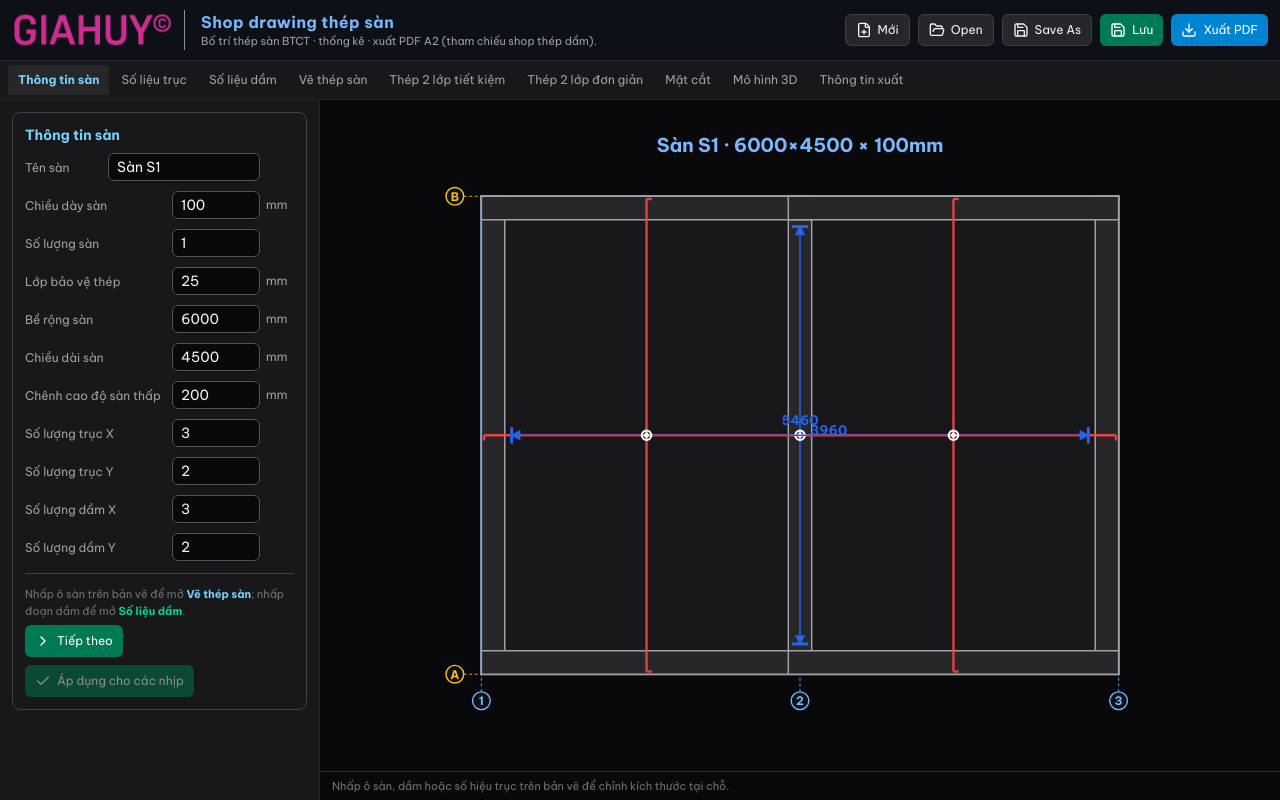
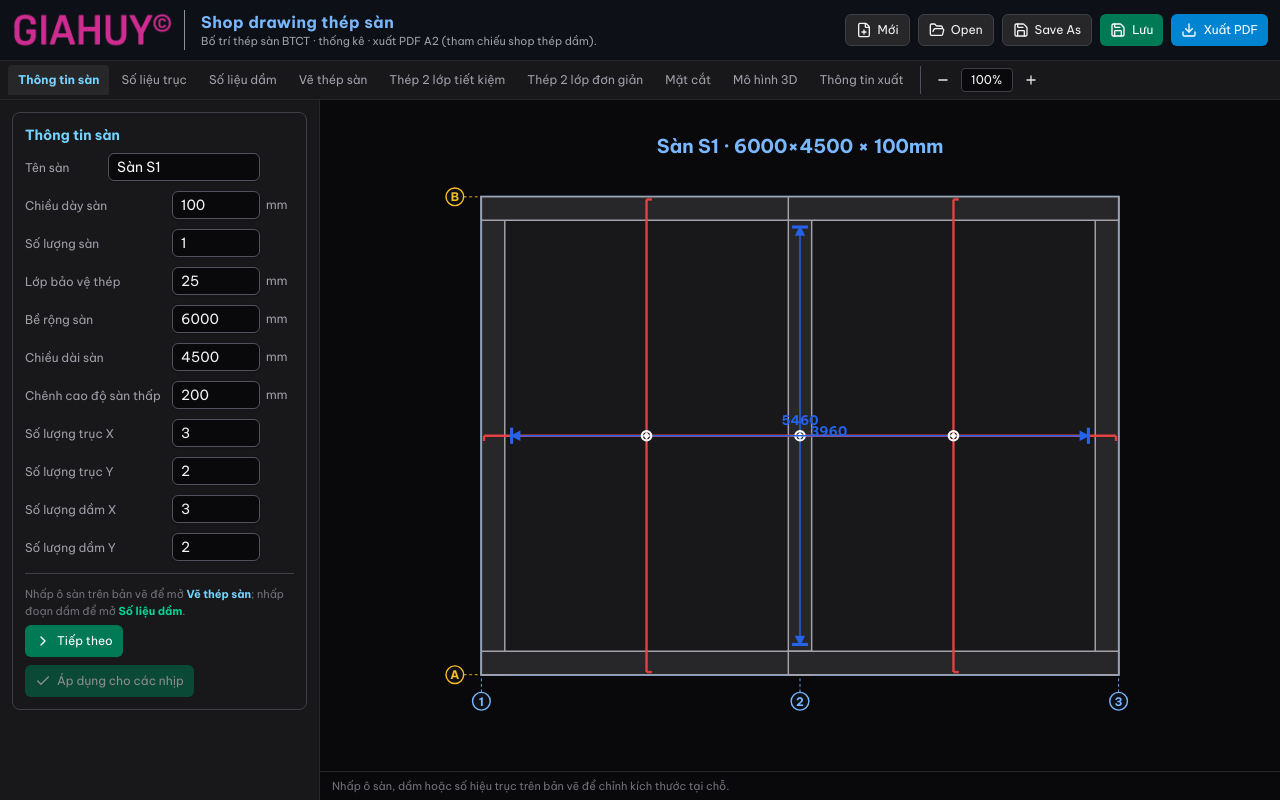
Before and after one commit to ntgiahuy/san, a Next.js app: page /san/ in a window 1280 px wide. Built offline with nearby package versions, Linux system fonts and the light colour scheme.

Commit message:
Add plan zoom (−/%/+) after Thông tin xuất; status below header buttons
Zoom controls sit after the last tab and scale the preview (50–300%).
Status/error messages move to a second row under Mới/Open/Save/PDF.

```diff
--- a/components/slab/SlabApp.tsx
+++ b/components/slab/SlabApp.tsx
@@ -8,6 +8,7 @@ import {
   Download,
   FilePlus,
   FolderOpen,
+  Minus,
   Plus,
   Save,
   Trash2,
@@ -107,6 +108,8 @@ export function SlabApp() {
   const [tab, setTab] = useState<TabId>("plan");
   const [busy, setBusy] = useState(false);
   const [status, setStatus] = useState<string | null>(null);
+  /** Phóng to / thu nhỏ bản vẽ preview (%). */
+  const [previewZoomPct, setPreviewZoomPct] = useState(100);
   const [error, setError] = useState<string | null>(null);
   const [zoneForm, setZoneForm] = useState<RebarZone>(() => draftZone());
   const [selectedZoneId, setSelectedZoneId] = useState<string | null>(null);
@@ -1105,7 +1108,8 @@ export function SlabApp() {
             </div>
           </div>
         </div>
-        <div className="ml-auto flex flex-wrap items-center gap-2">
+        <div className="ml-auto flex flex-col items-end gap-1">
+          <div className="flex flex-wrap items-center justify-end gap-2">
             <Button
               variant="secondary"
               size="sm"
@@ -1148,12 +1152,17 @@ export function SlabApp() {
             <Button size="sm" disabled={busy} onClick={() => void exportPdf()}>
               <Download /> {busy ? "Đang xuất…" : "Xuất PDF"}
             </Button>
+          </div>
+          {(status || error) && (
+            <div className="flex max-w-xl flex-col items-end gap-0.5 text-right">
               {status && <span className="text-xs text-emerald-400">{status}</span>}
-          {error && <span className="max-w-xs text-xs text-red-400">{error}</span>}
+              {error && <span className="text-xs text-red-400">{error}</span>}
+            </div>
+          )}
         </div>
       </header>
 
-      <nav className="flex gap-0.5 overflow-x-auto border-b border-zinc-800 bg-zinc-900 px-2 py-1">
+      <nav className="flex items-center gap-0.5 overflow-x-auto border-b border-zinc-800 bg-zinc-900 px-2 py-1">
         {TABS.map((t) => (
           <button
             key={t.id}
@@ -1168,6 +1177,39 @@ export function SlabApp() {
             {t.label}
           </button>
         ))}
+        {/* Zoom bản vẽ — sau «Thông tin xuất» */}
+        <div
+          className="ml-1 flex shrink-0 items-center gap-1 border-l border-zinc-600 pl-2"
+          title="Thu nhỏ / phóng to bản vẽ"
+        >
+          <button
+            type="button"
+            aria-label="Thu nhỏ"
+            className="inline-flex h-7 w-7 items-center justify-center rounded text-zinc-200 hover:bg-zinc-800 disabled:opacity-40"
+            disabled={previewZoomPct <= 50}
+            onClick={() => setPreviewZoomPct((z) => Math.max(50, z - 10))}
+          >
+            <Minus className="h-3.5 w-3.5" strokeWidth={2.25} />
+          </button>
+          <button
+            type="button"
+            aria-label="Đặt lại 100%"
+            className="min-w-[3.25rem] rounded border border-zinc-700 bg-zinc-950 px-1.5 py-0.5 text-center text-[12px] font-medium tabular-nums text-zinc-100 hover:border-zinc-500"
+            onClick={() => setPreviewZoomPct(100)}
+            title="Nhấp để đặt lại 100%"
+          >
+            {previewZoomPct}%
+          </button>
+          <button
+            type="button"
+            aria-label="Phóng to"
+            className="inline-flex h-7 w-7 items-center justify-center rounded text-zinc-200 hover:bg-zinc-800 disabled:opacity-40"
+            disabled={previewZoomPct >= 300}
+            onClick={() => setPreviewZoomPct((z) => Math.min(300, z + 10))}
+          >
+            <Plus className="h-3.5 w-3.5" strokeWidth={2.25} />
+          </button>
+        </div>
       </nav>
 
       <div className="grid min-h-0 flex-1 grid-rows-[minmax(140px,32vh)_minmax(0,1fr)] lg:grid-rows-1 lg:grid-cols-[minmax(280px,320px)_minmax(0,1fr)]">
@@ -2364,6 +2406,7 @@ export function SlabApp() {
             <SlabPreview
               project={project}
               show3d={project.show3d && tab === "model3d"}
+              zoomPct={previewZoomPct}
               interactive={tab === "plan" || tab === "axes" || tab === "beams" || tab === "draw"}
               insertBeamMode={insertBeamMode}
               selection={planSelection}
--- a/components/slab/SlabPreview.tsx
+++ b/components/slab/SlabPreview.tsx
@@ -38,6 +38,7 @@ function clamp(n: number, lo: number, hi: number) {
 export function SlabPreview({
   project,
   show3d,
+  zoomPct = 100,
   selection = null,
   beamMultiSelect = [],
   onSelect,
@@ -47,6 +48,8 @@ export function SlabPreview({
 }: {
   project: SlabProject;
   show3d?: boolean;
+  /** Phóng to / thu nhỏ bản vẽ (100 = vừa khung). */
+  zoomPct?: number;
   selection?: PlanSelection | null;
   /** Các đoạn dầm đang chọn (Ctrl/Shift) — tô nhấn trên bản vẽ. */
   beamMultiSelect?: Array<{ beamId: string; segIndex: number }>;
@@ -483,10 +486,21 @@ export function SlabPreview({
               (selection.dir === "X" ? axesX : axesY).find((a) => a.id === selection.axisId)?.name ?? "?"
             }`;
 
+  const zoom = Math.min(300, Math.max(50, zoomPct));
+
   return (
     <div className="flex h-full min-h-0 flex-col bg-zinc-950">
-      <div ref={wrapRef} className="relative min-h-0 flex-1">
-        <div className="flex h-full min-h-0 items-center justify-center p-1 sm:p-2">
+      <div ref={wrapRef} className="relative min-h-0 flex-1 overflow-auto">
+        <div className="flex min-h-full min-w-full items-center justify-center p-1 sm:p-2">
+          <div
+            className="relative"
+            style={{
+              width: `${zoom}%`,
+              height: `${zoom}%`,
+              minWidth: zoom < 100 ? undefined : "100%",
+              minHeight: zoom < 100 ? undefined : "100%",
+            }}
+          >
             <svg
               viewBox={`0 0 ${W} ${H}`}
               className="h-full w-full"
@@ -909,6 +923,7 @@ export function SlabPreview({
             </text>
           </svg>
           </div>
+        </div>
 
         {interactive && selection && editPanel && anchor && (
           <div
```
Also changed, not shown: 12 other files (tests, documents, lock files or other folders). Lines whose indentation alone changed are shown as unchanged.
